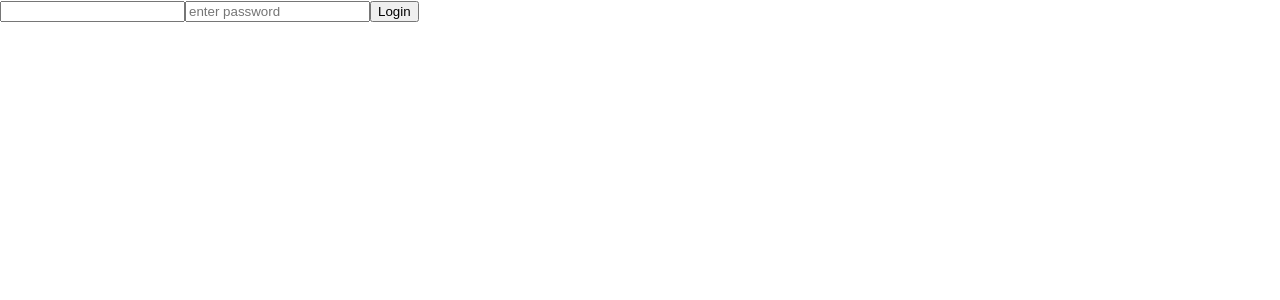
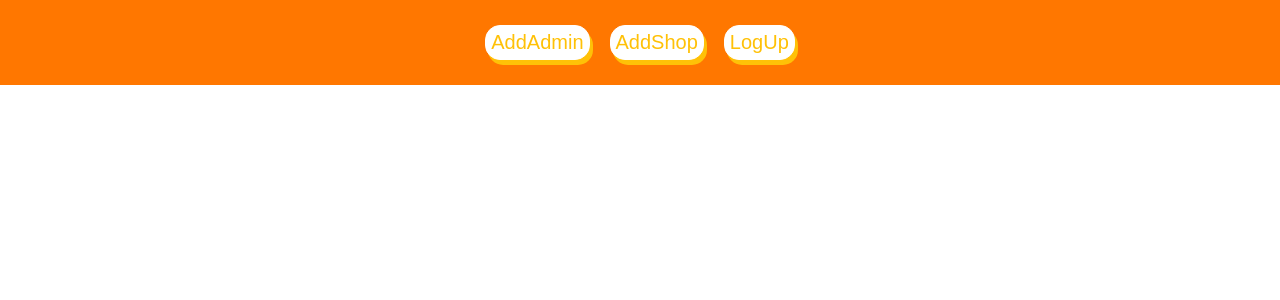
Before and after one commit to UmarAdkham/DimaShop, a React (Create React App) app: page / in a window 1280 px wide. Shown: the top 300 px of the page. Built offline with nearby package versions, Linux system fonts and the light colour scheme.

Commit message:
BrowserRouter va header + ( style berib ) qildim.
Hello

```diff
--- a/package.json
+++ b/package.json
@@ -6,7 +6,9 @@
     "@testing-library/jest-dom": "^5.16.4",
     "@testing-library/react": "^13.2.0",
     "@testing-library/user-event": "^13.5.0",
+    "bootstrap": "^5.1.3",
     "react": "^18.1.0",
+    "react-bootstrap": "^2.4.0",
     "react-dom": "^18.1.0",
     "react-scripts": "5.0.1",
     "web-vitals": "^2.1.4"
@@ -34,5 +36,8 @@
       "last 1 firefox version",
       "last 1 safari version"
     ]
+  },
+  "devDependencies": {
+    "react-router-dom": "^6.3.0"
   }
 }
--- /dev/null
+++ b/src/components/AddAdmin.jsx
@@ -0,0 +1,11 @@
+import React from "react";
+
+function AddAdmin() {
+  return (
+    <>
+      <h1>AddAdmin</h1>
+    </>
+  );
+}
+
+export default AddAdmin;
--- /dev/null
+++ b/src/components/AddShop.jsx
@@ -0,0 +1,11 @@
+import React from "react";
+
+function AddShop() {
+  return (
+    <>
+      <h1>AddShop</h1>
+    </>
+  );
+}
+
+export default AddShop;
--- /dev/null
+++ b/src/components/Layout.jsx
@@ -0,0 +1,23 @@
+import React from "react";
+import { Outlet, Link } from "react-router-dom";
+
+const Layout = () => {
+  return (
+    <>
+      <ul>
+        <li>
+          <Link to="/AddAdmin">AddAdmin</Link>
+        </li>
+        <li>
+          <Link to="/AddShop">AddShop</Link>
+        </li>
+        <li>
+          <Link to="/LogUp">LogUp</Link>
+        </li>
+      </ul>
+      <Outlet />
+    </>
+  );
+};
+
+export default Layout;
--- /dev/null
+++ b/src/components/LogUp.jsx
@@ -0,0 +1,11 @@
+import React from "react";
+
+function LogUp() {
+  return (
+    <>
+      <h1>LogUp</h1>
+    </>
+  );
+}
+
+export default LogUp;
--- a/src/components/Login.js
+++ b/src/components/Login.js
@@ -5,7 +5,7 @@ function Login() {
 
   const handleSubmit = (event) => {
     event.preventDefault();
-    if (user.username == "superadmin" && user.password == 5) {
+    if (user.username === "superadmin" && user.password === 5) {
       alert("successs!!");
     } else {
       alert("ooppsss smth wrong");
--- a/src/index.css
+++ b/src/index.css
@@ -11,7 +11,33 @@ code {
   font-family: source-code-pro, Menlo, Monaco, Consolas, 'Courier New',
     monospace;
 }
-
-.btn{
-  text-align: center;
+*{
+  text-decoration: none;
 }
+ul{
+  display: flex;
+  justify-content: center;
+  background-color: #ff7700;
+  padding: 15px;
+  font-family: sans-serif;
+  margin: auto;
+}
+li{
+  padding: 10px;
+  font-size: 20px;
+  display: flex;
+}
+li > a{
+  color: #ffc107;
+  border: 1px solid white;
+  border-radius: 15px;
+  padding: 5px;
+  background-color: rgb(255, 255, 255) ;
+  transition: 0.5s;
+  box-shadow: 3px 5px #ffc107
+}
+li > a:hover{
+  background-color: #ffffff;
+  color: #ff0000;
+  box-shadow: 3px 5px #ff0000
+}
--- a/src/index.js
+++ b/src/index.js
@@ -2,5 +2,28 @@ import React from "react";
 import ReactDOM from "react-dom/client";
 import "./index.css";
 import Login from "./components/Login";
+import { BrowserRouter, Routes, Route } from 'react-router-dom';
+import AddShop from "./components/AddShop.jsx";
+import LogUp from "./components/LogUp.jsx";
+import AddAdmin from "./components/AddAdmin.jsx";
+import Layout from "./components/Layout.jsx";
+
+
+function Cibo() {
+    return (
+        <BrowserRouter>
+            <Routes>
+            <Route path="/" element={<Layout/>}>
+          <Route path="AddAdmin" element={<AddAdmin />} />
+          <Route path="AddShop" element={<AddShop />} />
+          <Route path="LogUp" element={<LogUp />} />
+          <Route path="Login" element={<Login />} />
+        </Route>
+            </Routes>
+        </BrowserRouter>
+    );
+}
+
+
 const root = ReactDOM.createRoot(document.getElementById("root"));
-root.render(<Login/>);
+root.render(<Cibo />);
```
Also changed, not shown: 1 other file (tests, documents, lock files or other folders).
